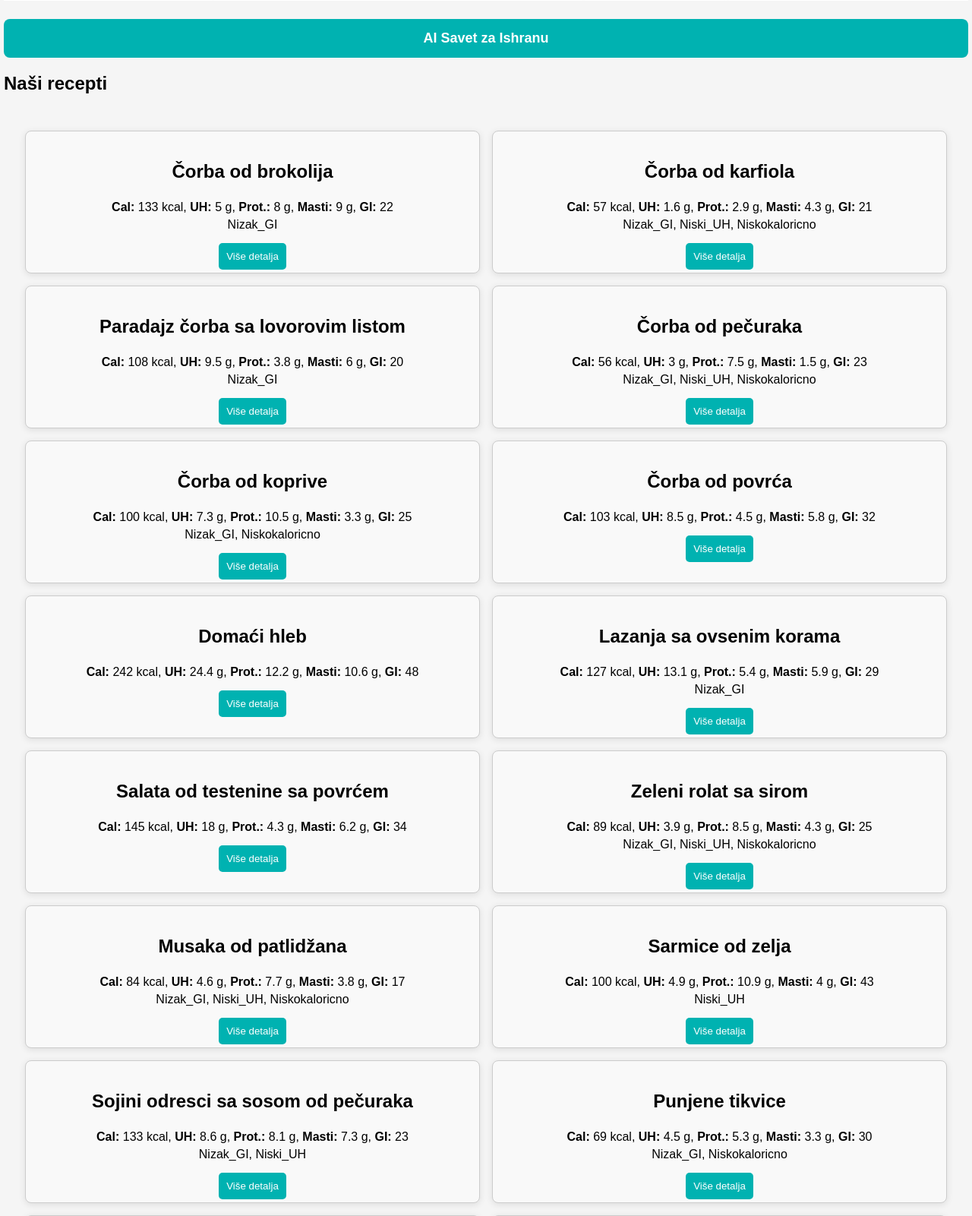
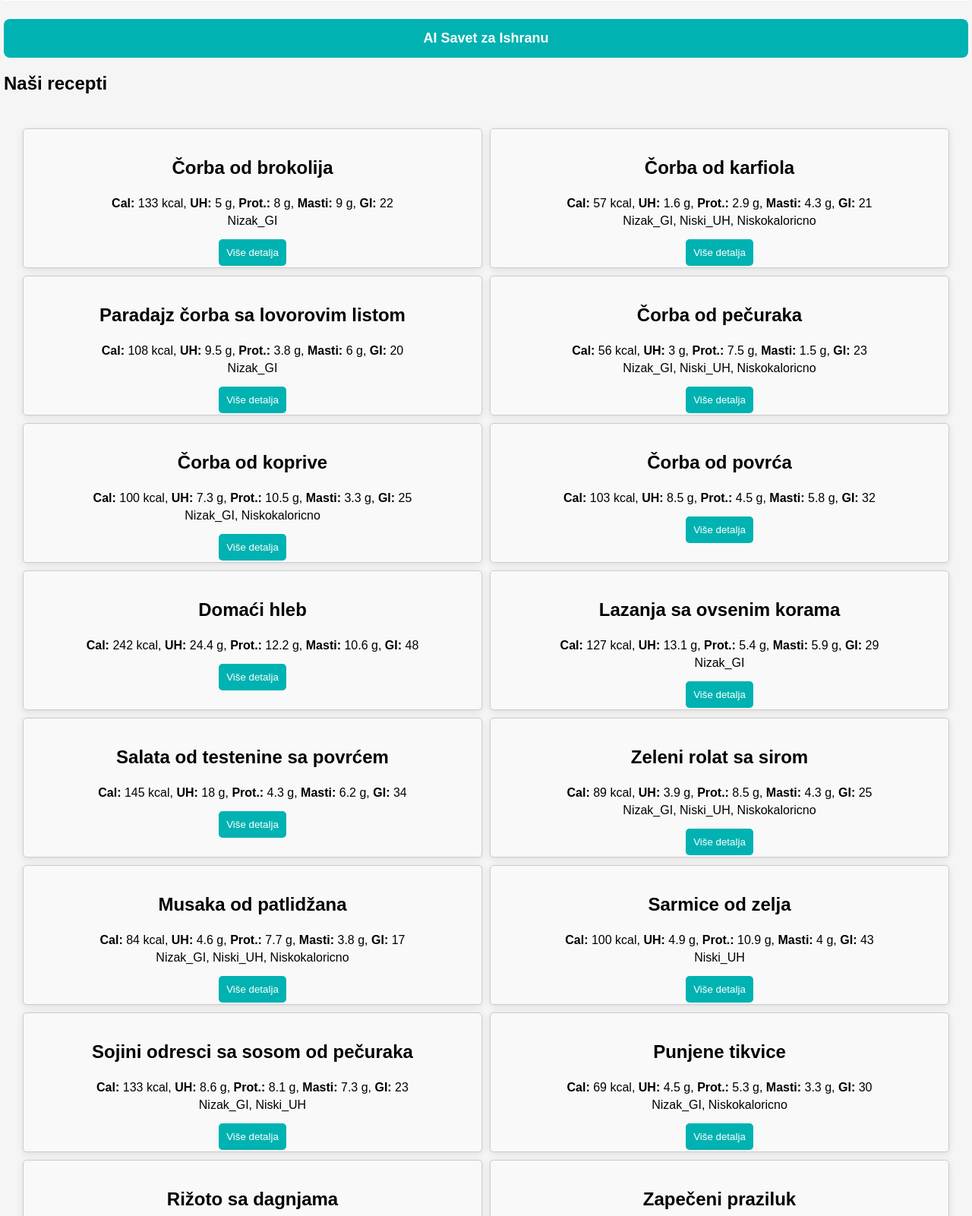
Before and after one commit to Gliko-app/Gliko, a PHP site: page /food/food.html in a window 1280 px wide. Shown: the part 639-2240 px from the top of the page at 76% size. Run offline with PHP 8.4, Linux system fonts and the light colour scheme.

Commit message:
Update food_2.css

```diff
--- a/food/food_2.css
+++ b/food/food_2.css
@@ -7,15 +7,15 @@ body {
 /* Stil za kartice */
 .recipe-card {
   width: 100%; /* Širina kartice na celu širinu ekrana */
-  margin: 8px;
-  padding: 5px;
+  margin: 5px;
+  padding: 3px;
   border: 1px solid #ccc;
-  border-radius: 8px;
+  border-radius: 5px;
   text-align: center;
   background-color: #f9f9f9;
   display: flex;
   flex-direction: column; /* Kartica je u koloni */
-  height: 11rem; /* Visina kartice 7 redova */
+  height: 11rem; /* Visina kartice 11 redova */
 }
 
 .recipe-header {
```
